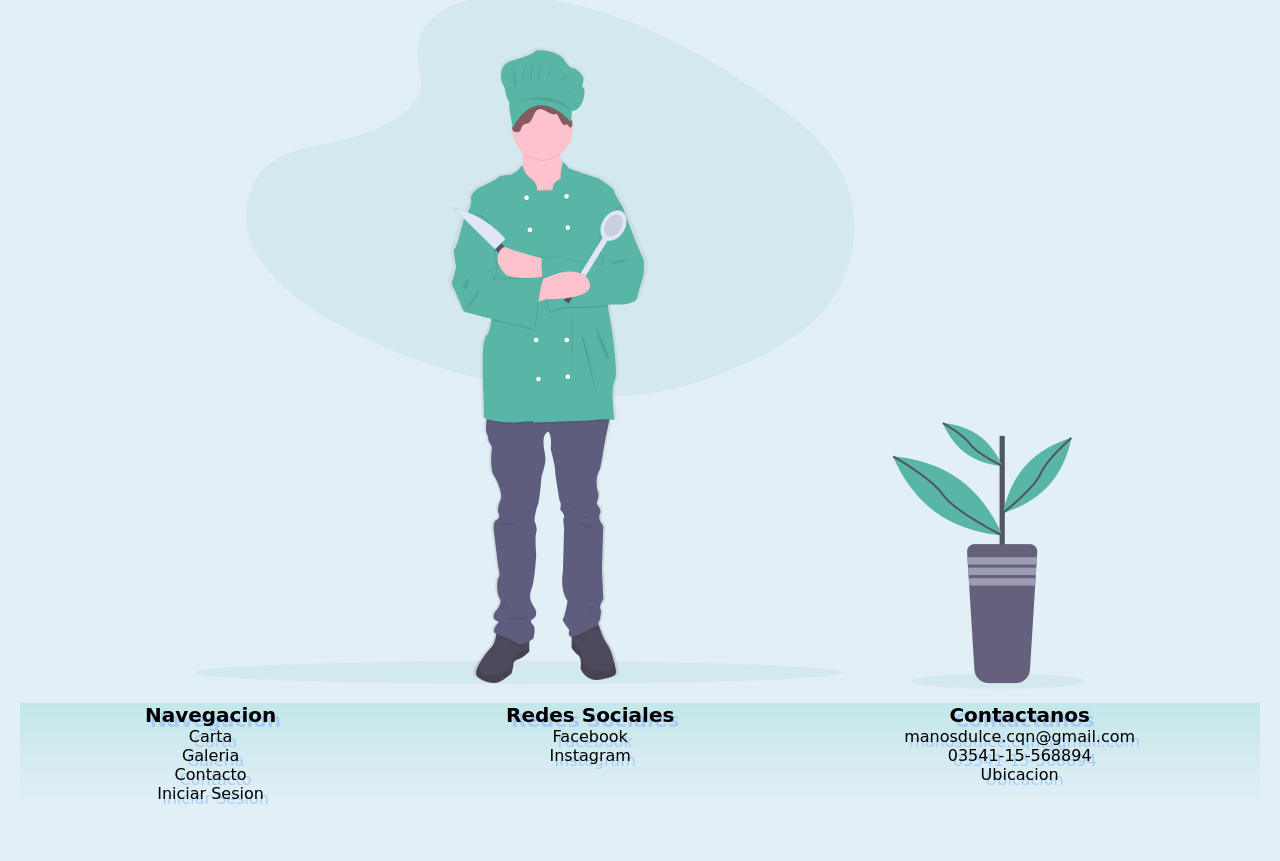
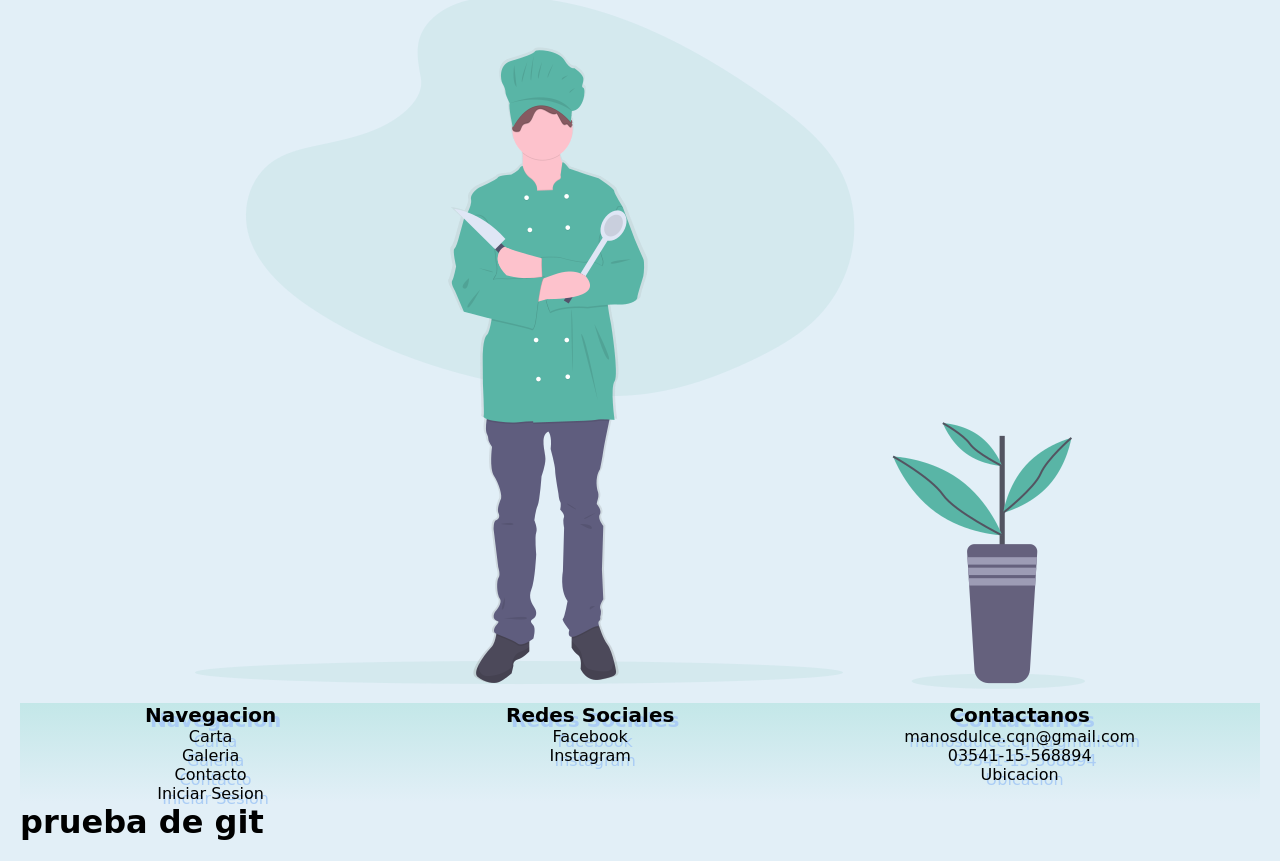
Before and after one commit to EmanuelGarcia1993/Manos_dulce-final, a plain HTML site: page index.html in a window 1280 px wide. Shown: the part 150-1011 px from the top of the page. Before the commit the page ends 973 px from the top, so only its background shows below. Drawn offline with Linux system fonts and the light colour scheme; a web font is replaced by a local one.

Commit message:
Prueba de git

```diff
--- a/index.html
+++ b/index.html
@@ -44,6 +44,8 @@
         </nav>
     </header>
 
+    <h1>prueba de git</h1>
+
     <!-- MAIN -->
     <main class="index_principal">
         <div class="index_principal--imagen_escritorio">
```
